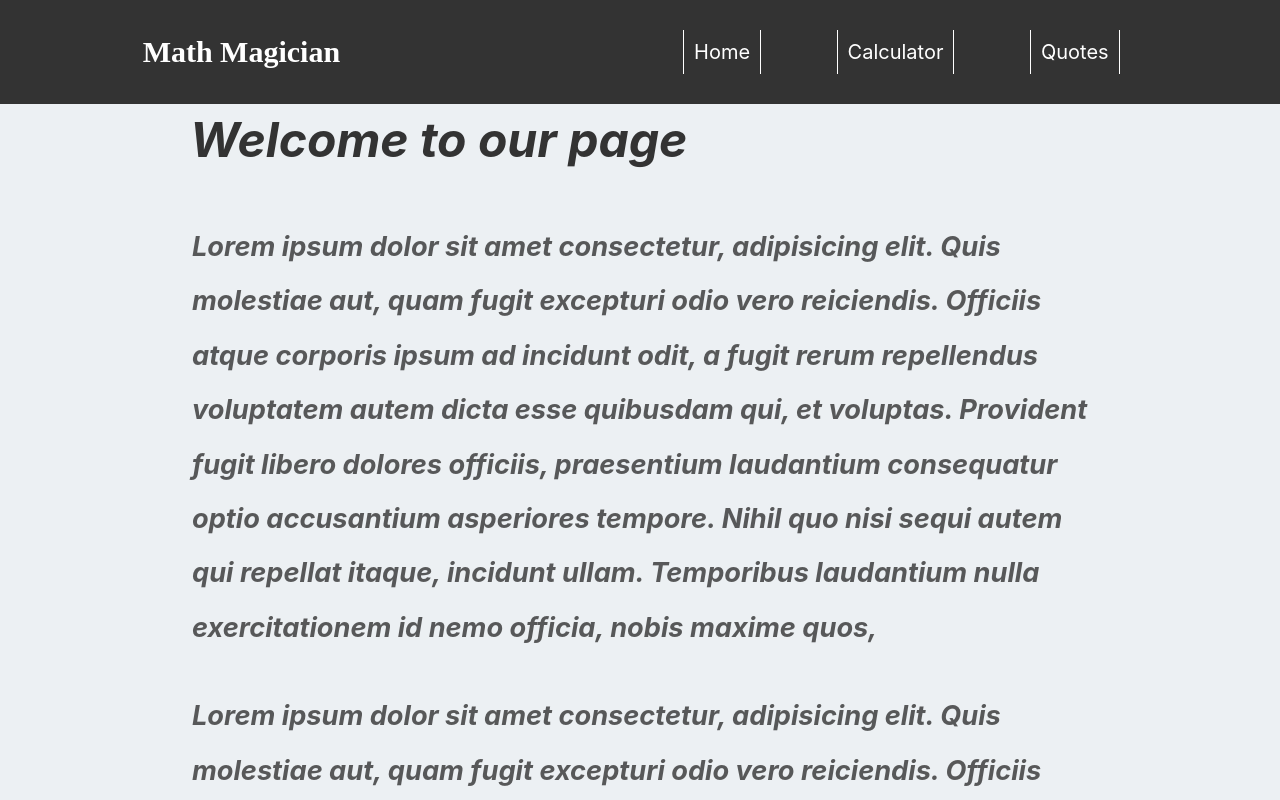
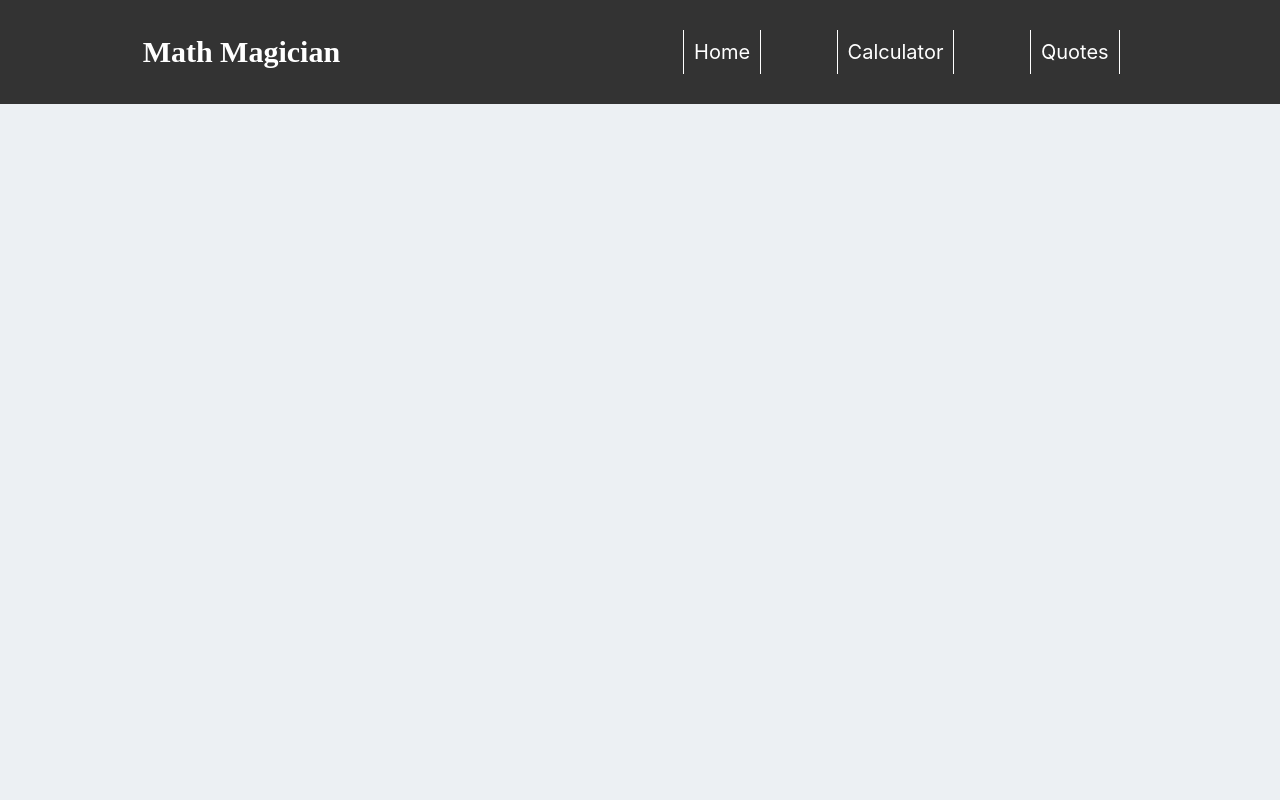
Before and after one commit to ABDULALI3468/Math_Magicians_SPA, a React (Create React App) app: page /home in a window 1280 px wide. Shown: the top 800 px of the page. Built offline with nearby package versions, Linux system fonts and the light colour scheme.

Commit message:
Changed the path fromhome to root / when the browser loads.

```diff
--- a/src/App.js
+++ b/src/App.js
@@ -13,7 +13,7 @@ function App() {
       <div className="App">
         <Nav />
         <Routes>
-          <Route path="/home" exact element={<Home />} />
+          <Route path="/" exact element={<Home />} />
           <Route path="/quote" element={<Quote />} />
           <Route path="/calculator" element={<Calculator />} />
         </Routes>
--- a/src/components/Navbar/Navbar.js
+++ b/src/components/Navbar/Navbar.js
@@ -12,7 +12,7 @@ const Nav = () => {
     <nav className="nav">
       <h1>Math Magician</h1>
       <ul className="nav-ul">
-        <Link style={navStyle} to="/home">
+        <Link style={navStyle} to="/">
           <li>Home</li>
         </Link>
         <Link style={navStyle} to="/calculator">
```
